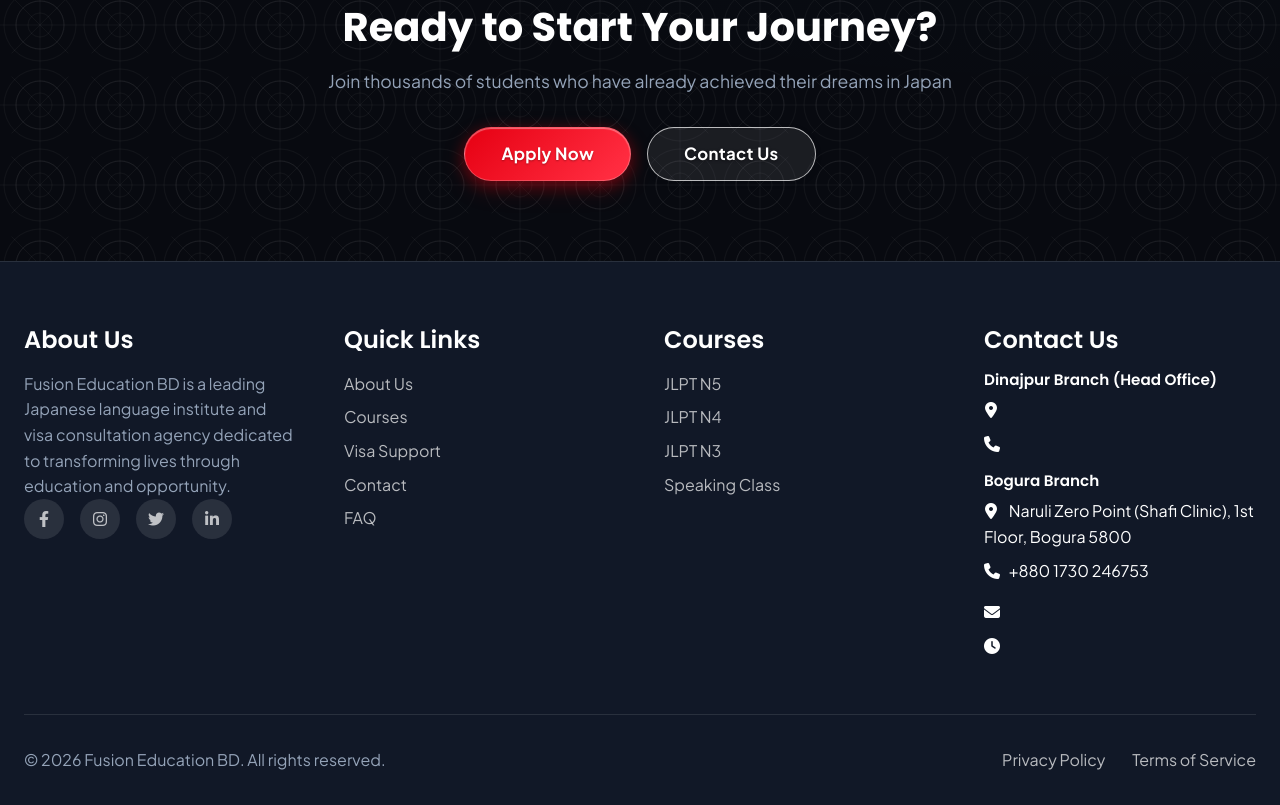
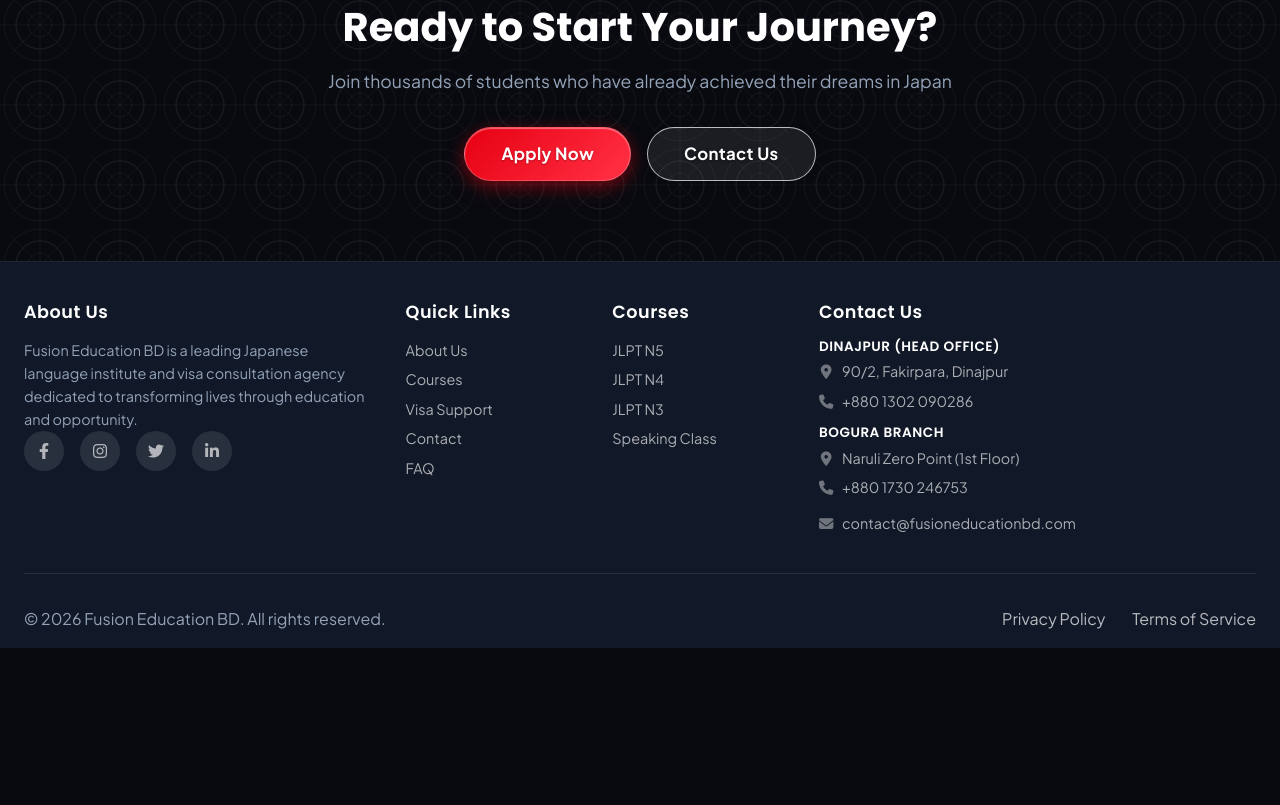
Before and after one commit to ntelegram817-boop/fusioneducation, a website: page index.html in a window 1280 px wide. Shown: the part 6735-7540 px from the top of the page. After the commit the page ends 7383 px from the top, so only its background shows below. Drawn offline with Linux system fonts and the light colour scheme; no server answers.

Commit message:
Optimize footer to be smaller and sleeker

```diff
--- a/assets/css/style.css
+++ b/assets/css/style.css
@@ -1605,32 +1605,49 @@ textarea {
 footer {
   background: var(--secondary);
   color: var(--white);
-  padding: 4rem 0 2rem;
-  border-top: 1px solid rgba(255, 255, 255, 0.1);
+  padding: 2.5rem 0 1rem;
+  border-top: 1px solid rgba(255, 255, 255, 0.05);
 }
 
 .footer-content {
   display: grid;
-  grid-template-columns: repeat(auto-fit, minmax(250px, 1fr));
-  gap: 3rem;
-  margin-bottom: 3rem;
+  grid-template-columns: repeat(auto-fit, minmax(220px, 1fr));
+  gap: 2rem;
+  margin-bottom: 2rem;
+}
+
+@media (min-width: 992px) {
+  .footer-content {
+    grid-template-columns: 2fr 1fr 1fr 2.5fr;
+  }
 }
 
 .footer-section h4 {
   color: var(--white);
   margin-bottom: 1rem;
+  font-size: 1.1rem;
+  font-weight: 600;
+  letter-spacing: 0.5px;
 }
 
 .footer-section ul {
   list-style: none;
 }
 
+.footer-section p {
+  color: rgba(255, 255, 255, 0.65);
+  font-size: 0.9rem;
+  line-height: 1.6;
+}
+
 .footer-section ul li {
-  margin-bottom: 0.5rem;
+  margin-bottom: 0.4rem;
+  font-size: 0.9rem;
+  color: rgba(255, 255, 255, 0.65);
 }
 
 .footer-section a {
-  color: rgba(255, 255, 255, 0.7);
+  color: rgba(255, 255, 255, 0.65);
   text-decoration: none;
   transition: color var(--transition-base);
 }
--- a/index.html
+++ b/index.html
@@ -329,25 +329,24 @@
                 <div class="footer-section">
                     <h4>Contact Us</h4>
 
-                    <div style="margin-bottom: 1rem;">
-                        <h5 style="color: var(--primary); font-size: 0.95rem; margin-bottom: 0.5rem;">Dinajpur Branch (Head Office)</h5>
+                    <div style="margin-bottom: 0.8rem;">
+                        <h5 style="color: var(--primary); font-size: 0.85rem; margin-bottom: 0.3rem; text-transform: uppercase; letter-spacing: 0.5px;">Dinajpur (Head Office)</h5>
                         <ul style="margin-bottom: 0;">
-                            <li><i class="fas fa-map-marker-alt" style="margin-right: 0.5rem; width: 14px; text-align: center;"></i> <span id="contact-address">90/2, Fakirpara, Dinajpur 5200</span></li>
-                            <li><i class="fas fa-phone" style="margin-right: 0.5rem; width: 14px; text-align: center;"></i> <a id="contact-phone" href="tel:+8801302090286" style="color: inherit; text-decoration: none;">+880 1302 090286</a></li>
+                            <li><i class="fas fa-map-marker-alt" style="margin-right: 0.4rem; width: 14px; text-align: center; color: rgba(255,255,255,0.4);"></i> 90/2, Fakirpara, Dinajpur</li>
+                            <li><i class="fas fa-phone" style="margin-right: 0.4rem; width: 14px; text-align: center; color: rgba(255,255,255,0.4);"></i> <a href="tel:+8801302090286" style="color: inherit; text-decoration: none;">+880 1302 090286</a></li>
                         </ul>
                     </div>
 
-                    <div style="margin-bottom: 1rem;">
-                        <h5 style="color: var(--primary); font-size: 0.95rem; margin-bottom: 0.5rem;">Bogura Branch</h5>
+                    <div style="margin-bottom: 0.8rem;">
+                        <h5 style="color: var(--primary); font-size: 0.85rem; margin-bottom: 0.3rem; text-transform: uppercase; letter-spacing: 0.5px;">Bogura Branch</h5>
                         <ul style="margin-bottom: 0;">
-                            <li><i class="fas fa-map-marker-alt" style="margin-right: 0.5rem; width: 14px; text-align: center;"></i> <span>Naruli Zero Point (Shafi Clinic), 1st Floor, Bogura 5800</span></li>
-                            <li><i class="fas fa-phone" style="margin-right: 0.5rem; width: 14px; text-align: center;"></i> <a href="tel:+8801730246753" style="color: inherit; text-decoration: none;">+880 1730 246753</a></li>
+                            <li><i class="fas fa-map-marker-alt" style="margin-right: 0.4rem; width: 14px; text-align: center; color: rgba(255,255,255,0.4);"></i> Naruli Zero Point (1st Floor)</li>
+                            <li><i class="fas fa-phone" style="margin-right: 0.4rem; width: 14px; text-align: center; color: rgba(255,255,255,0.4);"></i> <a href="tel:+8801730246753" style="color: inherit; text-decoration: none;">+880 1730 246753</a></li>
                         </ul>
                     </div>
 
                     <ul>
-                        <li><i class="fas fa-envelope" style="margin-right: 0.5rem; width: 14px; text-align: center;"></i> <a id="contact-email" href="mailto:contact@fusioneducationbd.com" style="color: inherit; text-decoration: none;">contact@fusioneducationbd.com</a></li>
-                        <li><i class="fas fa-clock" style="margin-right: 0.5rem; width: 14px; text-align: center;"></i> <span id="contact-hours">Thursday-Saturday, 10am-6pm</span></li>
+                        <li><i class="fas fa-envelope" style="margin-right: 0.4rem; width: 14px; text-align: center; color: rgba(255,255,255,0.4);"></i> <a href="mailto:contact@fusioneducationbd.com" style="color: inherit; text-decoration: none;">contact@fusioneducationbd.com</a></li>
                     </ul>
                 </div>
             </div>
```
